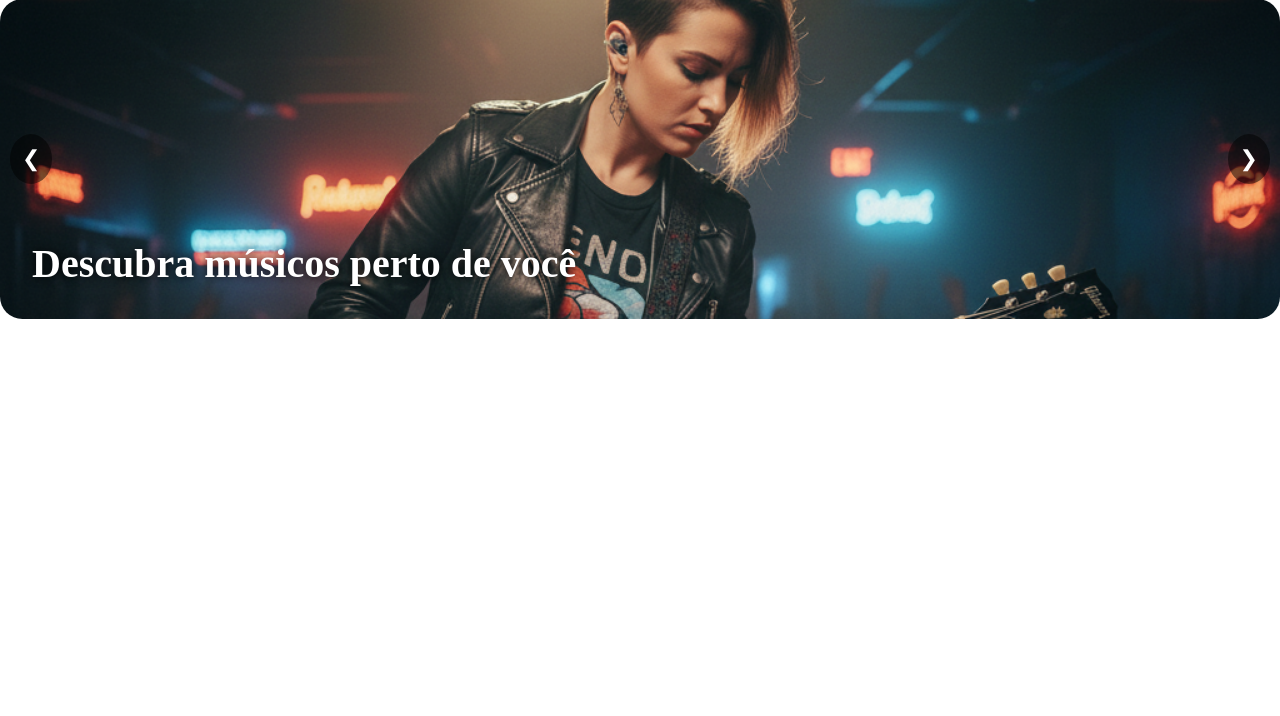
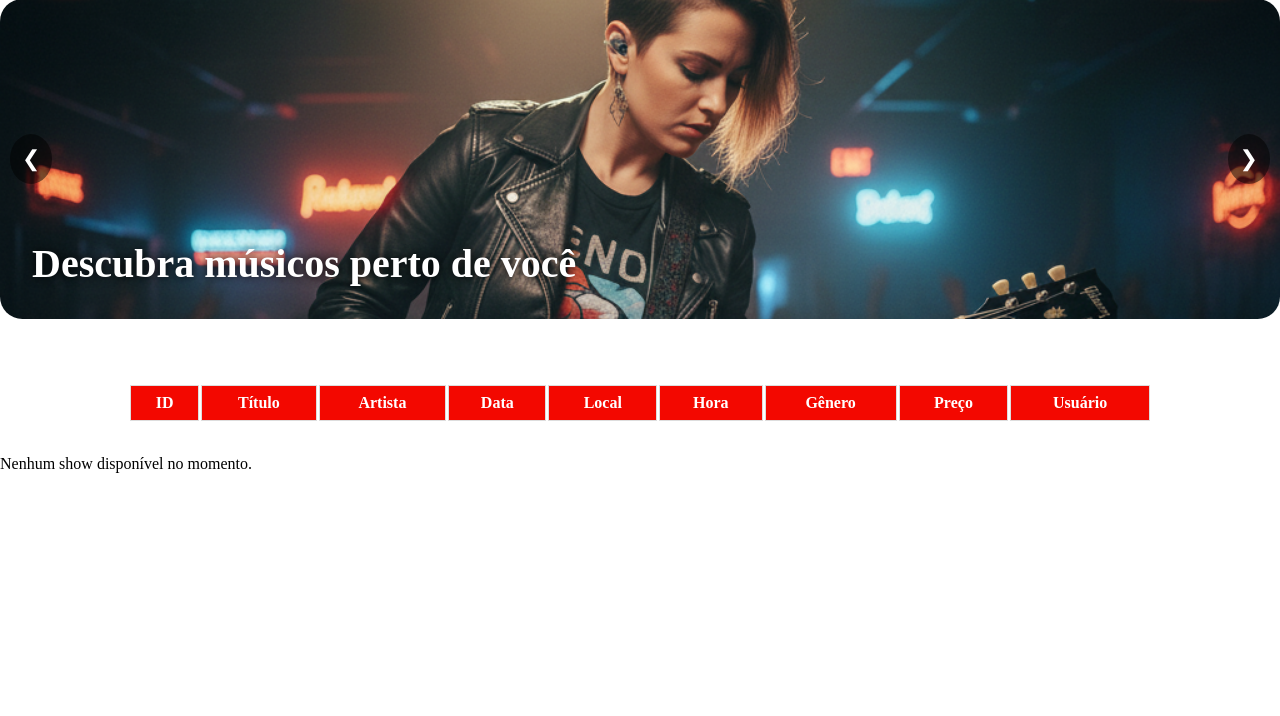
Before and after one commit to Enzuuuuu/SoundTrack, a Flask app: page / in a window 1280 px wide. Shown: the part 84-800 px from the top of the page. Run offline with Flask 3, Linux system fonts and the light colour scheme; lists and menus that the app fills with data are empty.

Commit message:
Adicionei dados mockados no csv para testar na tabela

```diff
--- a/app.py
+++ b/app.py
@@ -82,9 +82,23 @@ def logout():
     return redirect(url_for('home'))
 
 # Rota para a página inicial
+import os
+import csv
+
+#carregando os shows do csv
+def carregar_shows():
+    if not os.path.exists('data/dados.csv'):
+        return []
+    shows = []
+    with open('data/dados.csv', newline='', encoding='utf-8') as csvfile:
+        reader = csv.DictReader(csvfile)
+        for row in reader:
+            shows.append(row)
+    return shows
 @app.route('/')
 def home():
-    return render_template('index.html')
+    shows = carregar_shows()
+    return render_template('index.html', shows=shows )
 
 # Cria as tabelas do banco de dados
 with app.app_context():
--- a/static/css/style.css
+++ b/static/css/style.css
@@ -209,6 +209,26 @@ text-decoration: underline;
     margin-bottom: 10px;
 }
 
+.tabela{
+    width: 80%;
+    margin: 2rem auto;
+    border-collapse: collapse;
+    display: flex;
+    flex-direction: column;
+    justify-content: center;
+}
+
+.tabela th, .tabela td{
+    border: 1px solid #ddd;
+    padding: 8px;
+    text-align: center;
+}
+
+.tabela th{
+    background-color: #F30800;
+    color: white;
+}
+
 @media screen and (min-width:1024px){  /*Computador*/
     /*mensagem de erro*/
     .error{
--- a/templates/index.html
+++ b/templates/index.html
@@ -83,6 +83,43 @@
 
 
         </section>
+
+        <div class="tabela">
+          <table>
+            <thead>
+            <tr>
+                <th>ID</th>
+                <th>Título</th>
+                <th>Artista</th>
+                <th>Data</th>
+                <th>Local</th>
+                <th>Hora</th>
+                <th>Gênero</th>
+                <th>Preço</th>
+                <th>Usuário</th>
+            </tr>
+            </thead>
+            <tbody>
+                {% for show in shows %}
+            <tr>
+                <td>{{ show.id }}</td>
+                <td>{{ show.titulo }}</td>
+                <td>{{ show.artista }}</td>
+                <td>{{ show.data }}</td>
+                <td>{{ show.local }}</td>
+                <td>{{ show.hora }}</td>
+                <td>{{ show.genero }}</td>
+                <td>{{ show.preco }}</td>
+                <td>{{ show.usuario }}</td>
+            </tr>
+                {% endfor %}
+            </tbody>
+          </table>
+        </div>
+
+        {% if not shows %}
+            <p>Nenhum show disponível no momento.</p>
+        {% endif %}
         <script src="../static/javascript/carrossel.js"></script>
 </body>
 
```
